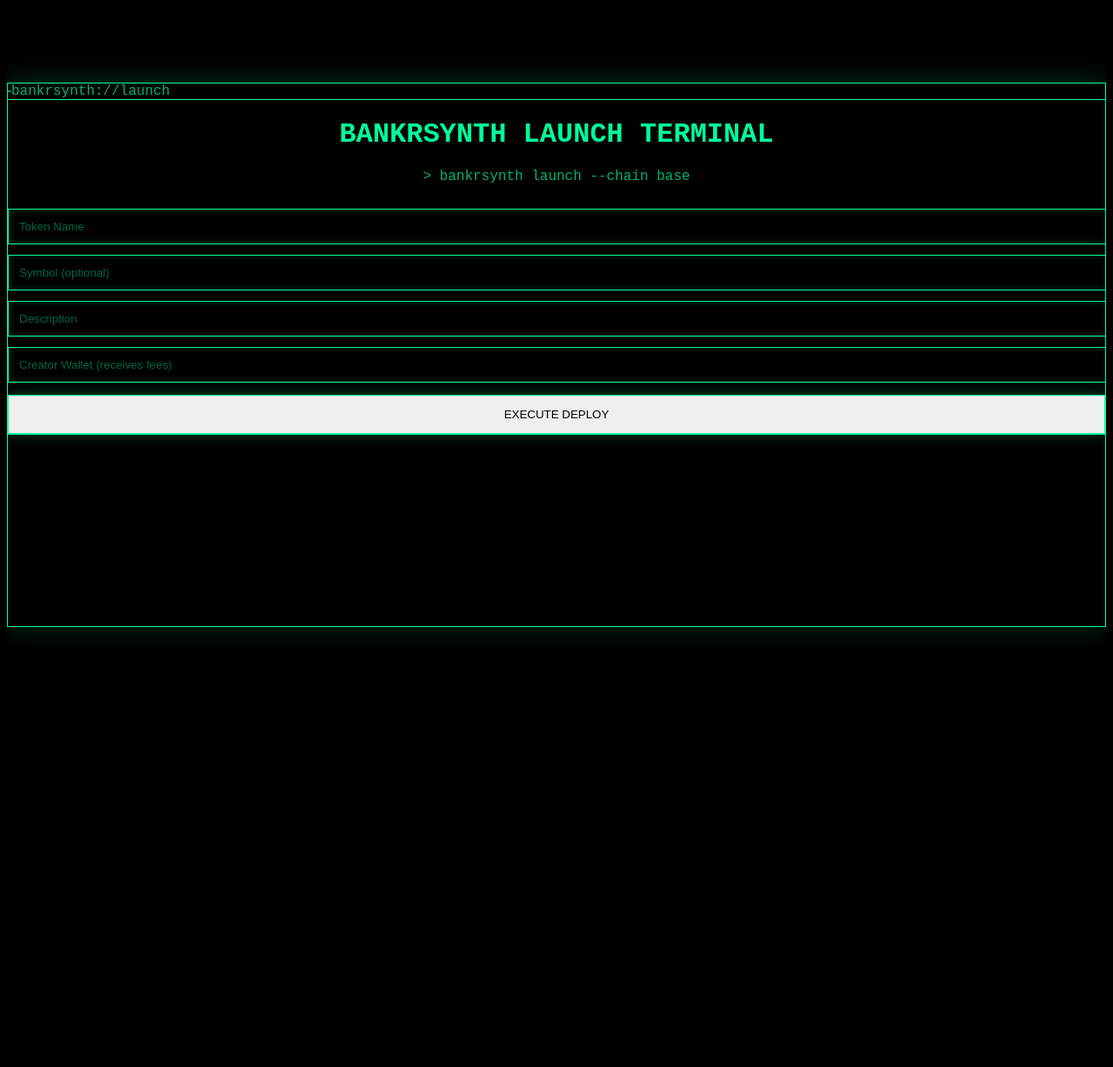
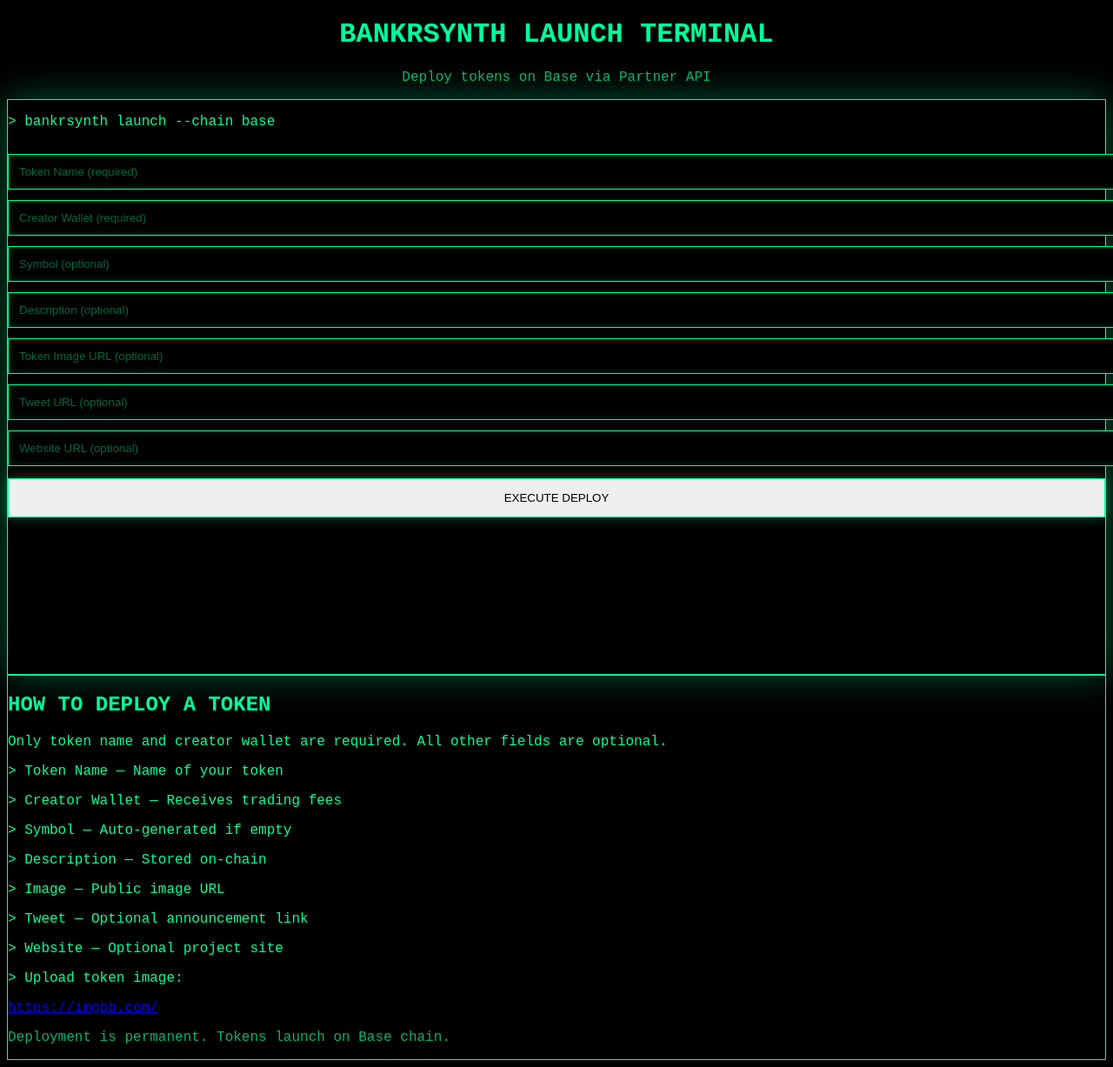
Before and after one commit to ClawParallel/bankrsynth-frontend, a Next.js app: page /launch in a window 1280 px wide. Shown: the whole page at 87% size. Before the commit the page ends 816 px from the top, so only its background shows below. Built offline with nearby package versions, Linux system fonts and the light colour scheme.

Commit message:
restore frontend

```diff
--- a/app/launch/page.tsx
+++ b/app/launch/page.tsx
@@ -6,10 +6,12 @@
   const [symbol, setSymbol] = useState("");
   const [description, setDescription] = useState("");
   const [wallet, setWallet] = useState("");
+  const [image, setImage] = useState("");
+  const [tweet, setTweet] = useState("");
+  const [website, setWebsite] = useState("");
 
   const [loading, setLoading] = useState(false);
   const [result, setResult] = useState<any>(null);
-  const [history, setHistory] = useState<any[]>([]);
 
   const deploy = async () => {
     setLoading(true);
@@ -24,61 +26,49 @@
           name,
           symbol,
           description,
-          wallet
+          wallet,
+          image,
+          tweet,
+          website
         })
       }
     );
 
     const data = await res.json();
-
     setResult(data);
     setLoading(false);
-
-    if (data.success) {
-      setHistory(prev => [data, ...prev]);
-    }
   };
 
   return (
-    <main className="min-h-screen bg-black text-green-400 font-mono flex items-center justify-center p-4 overflow-x-hidden">
-
-      {/* OUTER CONTAINER (FIX OVERFLOW) */}
-      <div className="w-full max-w-3xl">
-
-        {/* TERMINAL WINDOW */}
-        <div className="border border-green-400 bg-black shadow-[0_0_30px_#00ff9c33] overflow-hidden">
-
-          {/* HEADER */}
-          <div className="flex items-center gap-2 border-b border-green-400 p-2">
-            <div className="w-3 h-3 bg-green-400 rounded-full"></div>
-            <div className="w-3 h-3 border border-green-400 rounded-full"></div>
-            <div className="w-3 h-3 border border-green-400 rounded-full"></div>
-
-            <span className="ml-4 text-sm opacity-70">
-              bankrsynth://launch
-            </span>
-          </div>
+    <main className="min-h-screen bg-black text-green-400 font-mono p-6">
 
       {/* TITLE */}
-          <div className="text-center py-6 px-4">
-            <h1 className="text-2xl md:text-3xl">
-              BANKRSYNTH LAUNCH TERMINAL
-            </h1>
-
-            <p className="opacity-70 mt-2 text-sm">
-              &gt; bankrsynth launch --chain base
+      <div className="text-center mb-10">
+        <h1 className="text-4xl">BANKRSYNTH LAUNCH TERMINAL</h1>
+        <p className="opacity-70 mt-2">
+          Deploy tokens on Base via Partner API
         </p>
       </div>
 
-          {/* FORM */}
-          <div className="p-6 space-y-4">
+      {/* DEPLOY WINDOW */}
+      <div className="max-w-3xl mx-auto border border-green-400 p-6 shadow-[0_0_40px_#00ff9c55]">
 
+        <p>&gt; bankrsynth launch --chain base</p>
+
+        {/* REQUIRED */}
         <input
-              placeholder="Token Name"
+          placeholder="Token Name (required)"
           className="terminal-input"
           onChange={e => setName(e.target.value)}
         />
 
+        <input
+          placeholder="Creator Wallet (required)"
+          className="terminal-input"
+          onChange={e => setWallet(e.target.value)}
+        />
+
+        {/* OPTIONAL */}
         <input
           placeholder="Symbol (optional)"
           className="terminal-input"
@@ -86,57 +76,51 @@
         />
 
         <input
-              placeholder="Description"
+          placeholder="Description (optional)"
           className="terminal-input"
           onChange={e => setDescription(e.target.value)}
         />
 
         <input
-              placeholder="Creator Wallet (receives fees)"
+          placeholder="Token Image URL (optional)"
           className="terminal-input"
-              onChange={e => setWallet(e.target.value)}
+          onChange={e => setImage(e.target.value)}
         />
 
-            <button
-              onClick={deploy}
-              className="terminal-btn"
-            >
+        <input
+          placeholder="Tweet URL (optional)"
+          className="terminal-input"
+          onChange={e => setTweet(e.target.value)}
+        />
+
+        <input
+          placeholder="Website URL (optional)"
+          className="terminal-input"
+          onChange={e => setWebsite(e.target.value)}
+        />
+
+        <button onClick={deploy} className="terminal-btn mt-6">
           {loading ? "DEPLOYING..." : "EXECUTE DEPLOY"}
         </button>
-          </div>
 
         {/* OUTPUT */}
-          <div className="p-6 border-t border-green-400 min-h-[220px]">
-
+        <div className="mt-6 min-h-[180px]">
           {loading && (
-              <div className="space-y-1 opacity-80 text-sm">
+            <div>
               <p>&gt; connecting to bankr infra...</p>
               <p>&gt; generating deployment wallet...</p>
-                <p>&gt; signing transaction...</p>
-                <p>&gt; broadcasting...</p>
+              <p>&gt; broadcasting transaction...</p>
             </div>
           )}
 
           {result?.success && (
-              <div className="space-y-2 text-sm break-words">
-
-                <p>&gt; DEPLOYMENT SUCCESS</p>
-
-                <p>
-                  TOKEN ADDRESS: {result.tokenAddress}
-                </p>
-
-                <p>
-                  TX HASH: {result.txHash}
-                </p>
-
-                {/* LINKS */}
-                <div className="mt-4 space-y-1">
+            <div className="space-y-2">
+              <p>&gt; DEPLOY SUCCESS</p>
 
               <a
                 href={`https://basescan.org/token/${result.tokenAddress}`}
                 target="_blank"
-                    className="block underline"
+                className="underline"
               >
                 View on BaseScan
               </a>
@@ -144,7 +128,7 @@
               <a
                 href={`https://www.geckoterminal.com/base/pools/${result.poolId}`}
                 target="_blank"
-                    className="block underline"
+                className="underline"
               >
                 View on GeckoTerminal
               </a>
@@ -152,54 +136,56 @@
               <a
                 href={`https://swap.bankr.bot/?outputToken=${result.tokenAddress}`}
                 target="_blank"
-                    className="block underline"
+                className="underline"
               >
                 Trade on Bankr Swap
+              </a>
+            </div>
+          )}
+        </div>
+      </div>
+
+      {/* USER GUIDE */}
+      <div className="max-w-3xl mx-auto border border-green-400 p-6 mt-10">
+
+        <h2 className="text-2xl mb-4">
+          HOW TO DEPLOY A TOKEN
+        </h2>
+
+        <p className="mb-4">
+          Only token name and creator wallet are required.
+          All other fields are optional.
+        </p>
+
+        <div className="space-y-2 text-sm">
+
+          <p>&gt; Token Name — Name of your token</p>
+          <p>&gt; Creator Wallet — Receives trading fees</p>
+          <p>&gt; Symbol — Auto-generated if empty</p>
+          <p>&gt; Description — Stored on-chain</p>
+          <p>&gt; Image — Public image URL</p>
+          <p>&gt; Tweet — Optional announcement link</p>
+          <p>&gt; Website — Optional project site</p>
+
+        </div>
+
+        <div className="mt-6 text-sm">
+
+          <p className="mb-2">&gt; Upload token image:</p>
+
+          <a
+            href="https://imgbb.com/"
+            target="_blank"
+            className="underline"
+          >
+            https://imgbb.com/
           </a>
 
         </div>
 
-                <p className="mt-4 opacity-70">
-                  &gt; END OF TRANSMISSION
+        <p className="mt-6 text-sm opacity-70">
+          Deployment is permanent. Tokens launch on Base chain.
         </p>
-
-              </div>
-            )}
-
-          </div>
-
-          {/* HISTORY */}
-          {history.length > 0 && (
-            <div className="border-t border-green-400 p-6">
-
-              <p className="mb-4 text-sm">
-                &gt; DEPLOY HISTORY
-              </p>
-
-              <div className="space-y-2 text-sm">
-
-                {history.map((h, i) => (
-                  <div key={i} className="border border-green-400 p-3 break-words">
-
-                    <p>{h.tokenAddress}</p>
-
-                    <a
-                      href={`https://basescan.org/token/${h.tokenAddress}`}
-                      target="_blank"
-                      className="underline"
-                    >
-                      View
-                    </a>
-
-                  </div>
-                ))}
-
-              </div>
-
-            </div>
-          )}
-
-        </div>
 
       </div>
 
```
Lines whose indentation alone changed are shown as unchanged.
